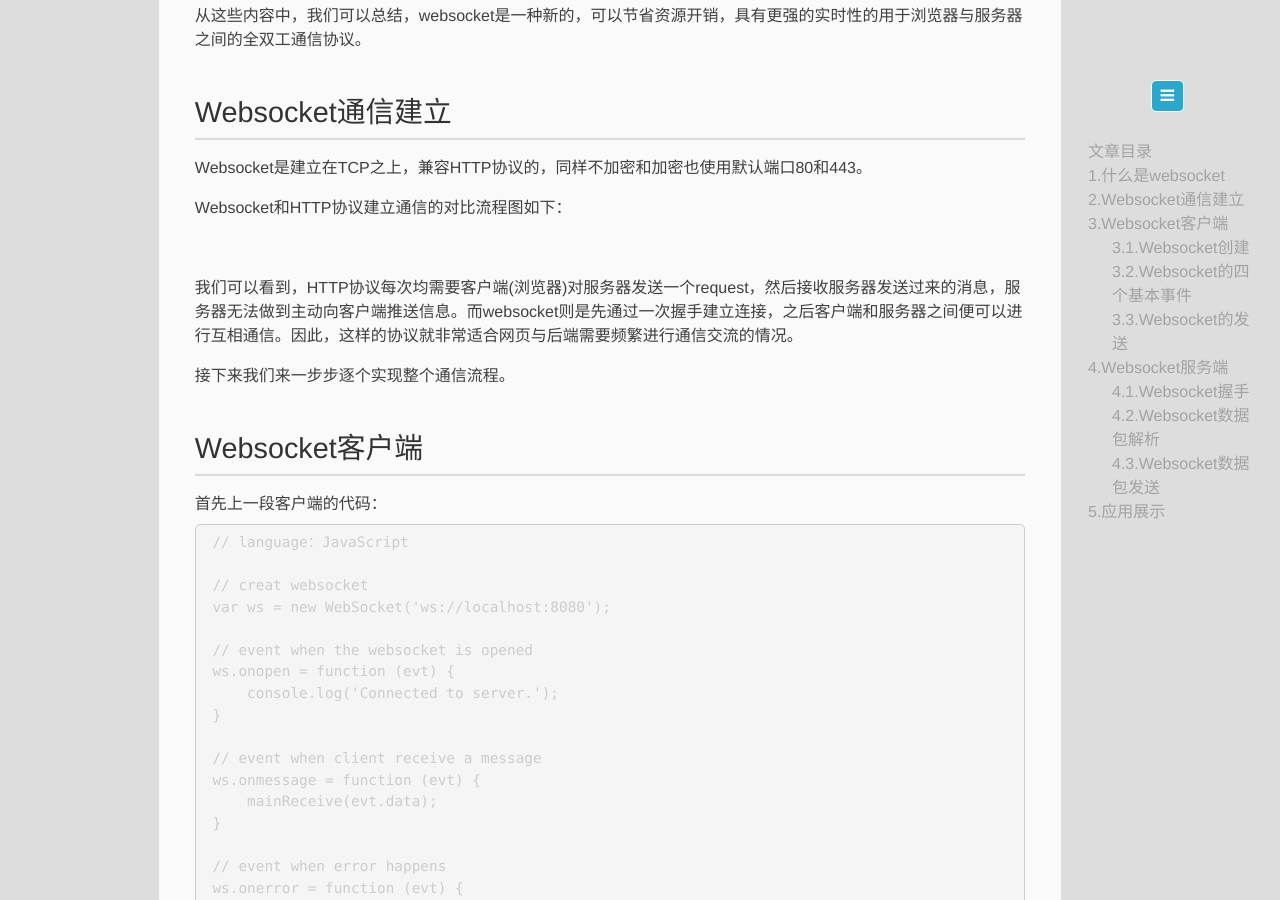
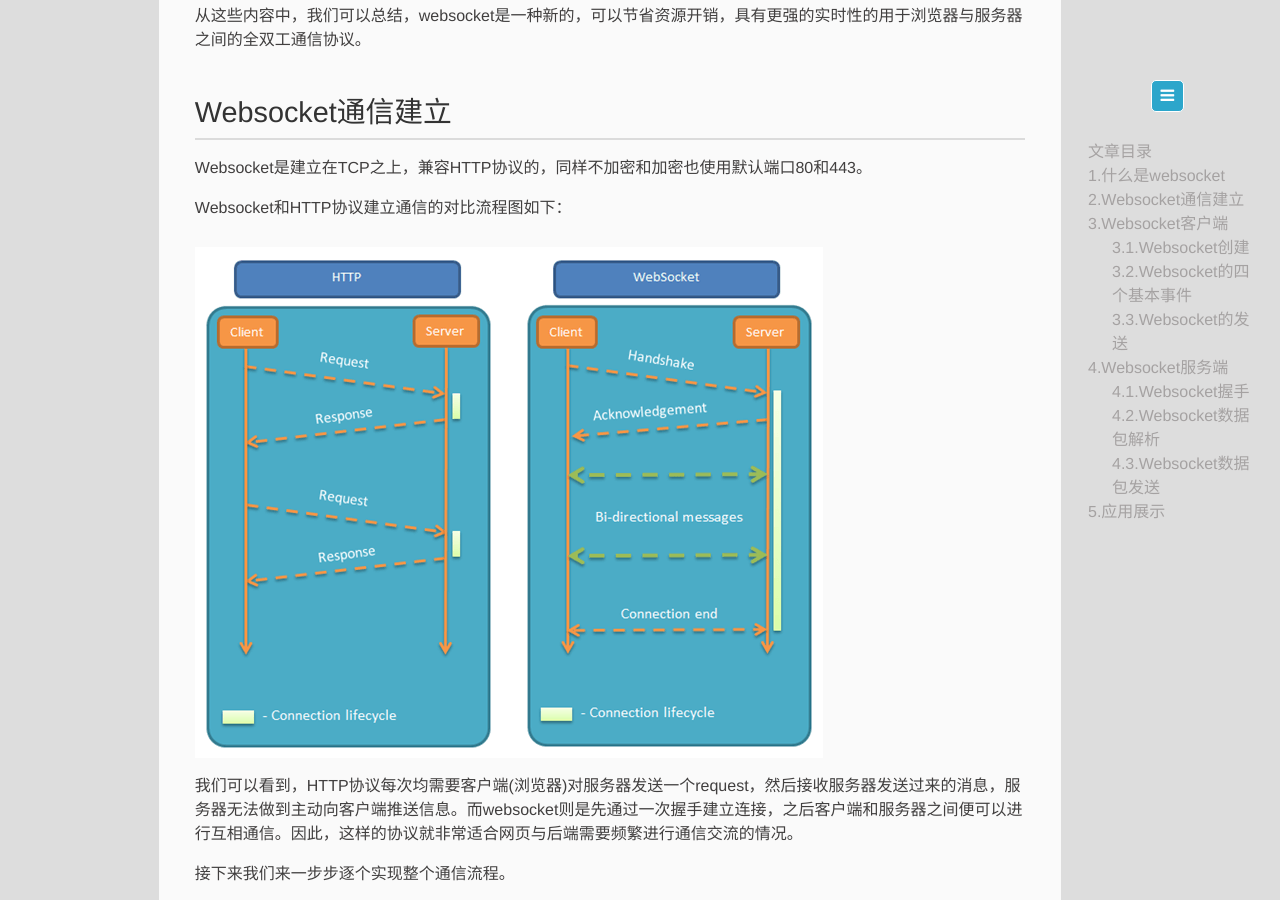
Before and after one commit to zxc479773533/zxc479773533.github.io, a Jekyll site: the page built from _posts/2017-9-7-Websocket.md, in a window 1280 px wide and 900 px high, scrolled down 998 px. Built offline with Jekyll 4.4.1, drawn with Linux system fonts in a browser that asks for light colours; a script that is not in the unit is left out; comment, search, counter and statistics services are not loaded.

Commit message:
new article

````diff
--- a/_posts/2017-9-7-Websocket.md
+++ b/_posts/2017-9-7-Websocket.md
@@ -22,7 +22,7 @@
 
 Websocket和HTTP协议建立通信的对比流程图如下：
 
-![](images/Websocket-01.png)
+![](https://raw.githubusercontent.com/zxc479773533/zxc479773533.github.io/master/_posts/images/Websocket-01.png)
 
 我们可以看到，HTTP协议每次均需要客户端(浏览器)对服务器发送一个request，然后接收服务器发送过来的消息，服务器无法做到主动向客户端推送信息。而websocket则是先通过一次握手建立连接，之后客户端和服务器之间便可以进行互相通信。因此，这样的协议就非常适合网页与后端需要频繁进行通信交流的情况。
 
@@ -32,7 +32,7 @@
 
 首先上一段客户端的代码：
 
-```JavaScript
+```
 // language：JavaScript
 
 // creat websocket
@@ -226,7 +226,7 @@
 
 首先给出一个魔幻的秘钥串：
 
-```c
+```
 #define KEY "258EAFA5-E914-47DA-95CA-C5AB0DC85B11"
 ```
 
@@ -348,7 +348,7 @@
 
 首先介绍websocket协议的数据帧：
 
-```txt
+```
   0                   1                   2                   3
   0 1 2 3 4 5 6 7 8 9 0 1 2 3 4 5 6 7 8 9 0 1 2 3 4 5 6 7 8 9 0 1
  +-+-+-+-+-------+-+-------------+-------------------------------+
@@ -551,6 +551,6 @@
 
 效果如下：
 
-![](images/Websocket-02.png)
+![](https://raw.githubusercontent.com/zxc479773533/zxc479773533.github.io/master/_posts/images/Websocket-02.png)
 
-![](images/Websocket-03.png)
+![](https://raw.githubusercontent.com/zxc479773533/zxc479773533.github.io/master/_posts/images/Websocket-03.png)
````
